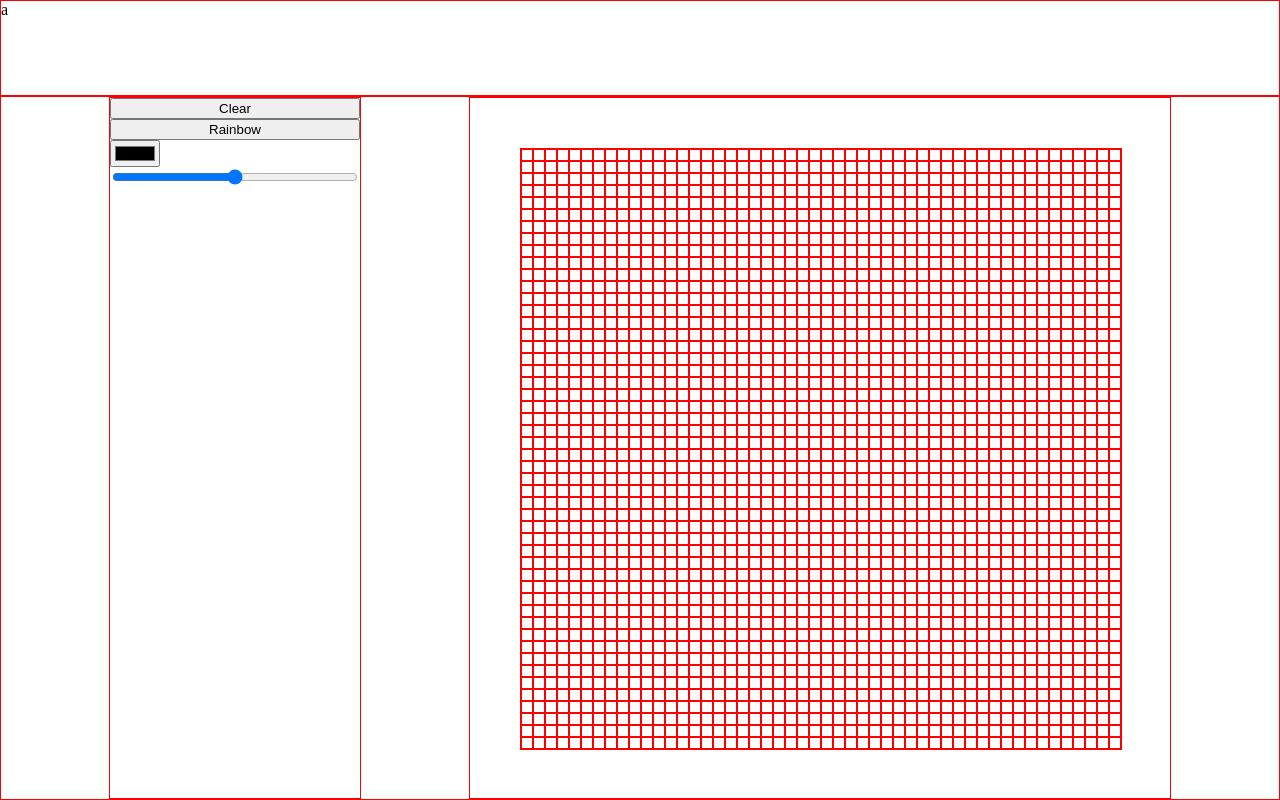
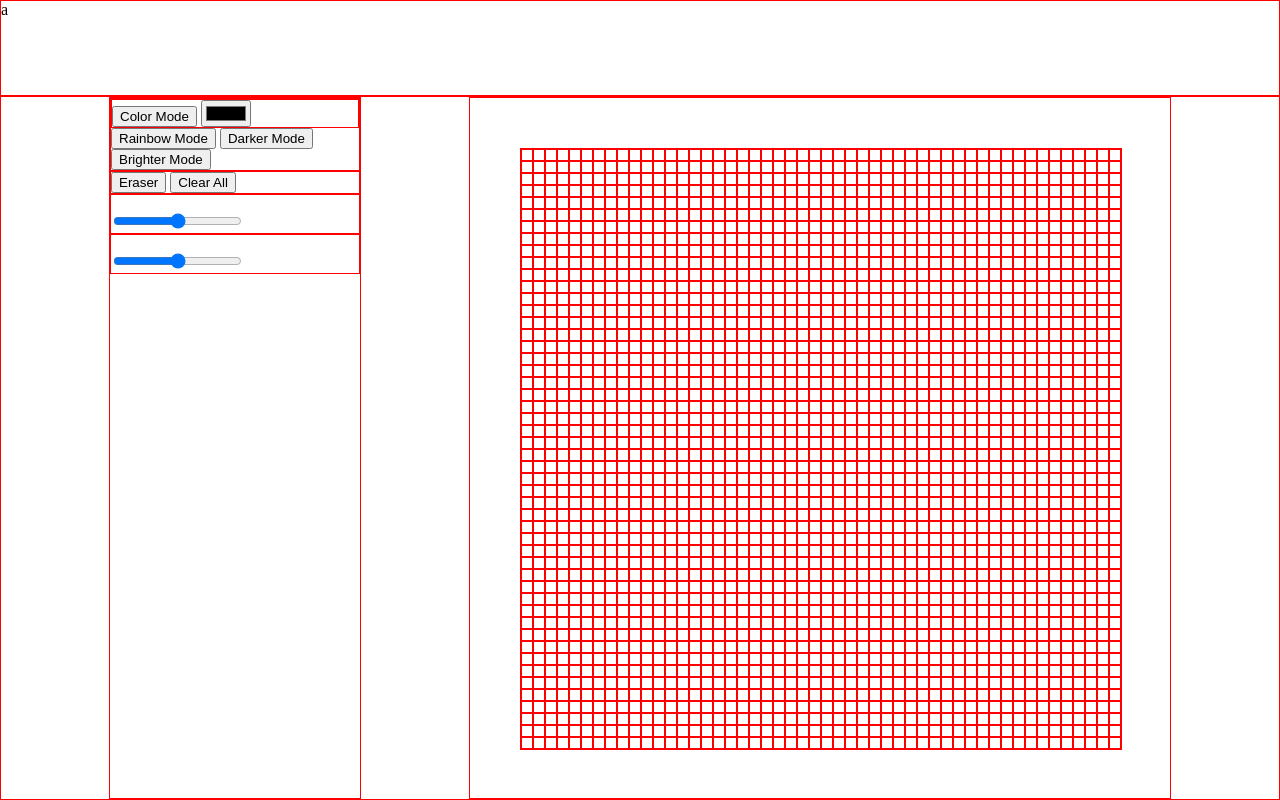
Before and after one commit to idelahera8/Etch-a-Sketch, a plain HTML site: page index.html in a window 1280 px wide. Drawn offline with Linux system fonts and the light colour scheme.

Commit message:
Add all HTML for the buttons section

```diff
--- a/index.html
+++ b/index.html
@@ -12,10 +12,28 @@
         <div class="titleDiv" id="titleDiv">a</div>
         <div class="contentDiv" id="contentDiv">
             <div class="buttonsDiv" id="buttonsDiv">
-                <button class="optionButton" id="clearButton">Clear</button>
-                <button class="optionButton" id="rainbowButton">Rainbow</button>
-                <input type="color">
-                <input type="range">
+                <div class="colorDiv" id="colorDiv">
+                    <div class="colorModeDiv" id="colorModeDiv">
+                        <button class="optionButton" id="colorModeButton">Color Mode</button>
+                        <input type="color" class="colorModeInput" id="colorModeInput">
+                    </div>
+                    <button class="optionButton" id="rainbowButton">Rainbow Mode</button>
+                    <button class="optionButton" id="darkerButton">Darker Mode</button>
+                    <button class="optionButton" id="brighterButton">Brighter Mode</button>
+                </div>
+                <div class="clearDiv" id="clearDiv">
+                    <button class="optionButton" id="eraserButton">Eraser</button>
+                    <button class="optionButton" id="clearButton">Clear All</button>
+                </div>
+                <div class="brushSizeDiv" id="brushSizeDiv">
+                    <p class="brushSizeText" id="brushSizeText"></p>
+                    <input type="range" class="brushSizeInput" id="brushSizeInput">
+                </div>
+                <div class="gridSizeDiv" id="gridSizeDiv">
+                    <p class="gridSizeText" id="gridSizeText"></p>
+                    <input type="range" class="gridSizeInput" id="gridSizeInput">
+<!-- ADD A TOGGLE TO SHOW/REMOVE THE GRID -->
+                </div>
             </div>
             <div class="gridDiv" id="gridDiv">
                 <div class="mainGrid" id="mainGrid"></div>
--- a/script.js
+++ b/script.js
@@ -4,9 +4,13 @@ const mainGrid = document.getElementById("mainGrid")
 // Select the buttons in the DOM
 const clearButton = document.getElementById("clearButton")
 
+// Select the inputs
+const colorInput = document.getElementById("colorInput")
+
 // Start all variables
 let size = 50
 let mouseClicked = false
+let color = "black"
 
 // Start the grid
 mainGrid.style.display = "grid"
@@ -22,7 +26,7 @@ for(let i = 0; i < size*size; i++) {
 
     // When a user clicks on a square, it is painted
     gridSquare.addEventListener("click", function(){
-        this.style.backgroundColor = "black"
+        this.style.backgroundColor = color
     })
 
     // When a user presses the mouse over a square, a boolean refering to the mouse
@@ -40,7 +44,7 @@ for(let i = 0; i < size*size; i++) {
     // When a user enters a new square, if the mouse is clicked, it will be painted
     gridSquare.addEventListener("mouseenter", function(){
         if (mouseClicked) {
-            this.style.backgroundColor = "black"
+            this.style.backgroundColor = color
         }
     })
 
@@ -67,3 +71,9 @@ clearButton.addEventListener("click", function(){
     let allGridSquares = document.querySelectorAll(".gridSquare")
     allGridSquares.forEach(gridS => gridS.style.backgroundColor = "white")
 })
+
+// Set color to color in input
+colorInput.addEventListener("change", function(){
+    color = colorInput.value
+    console.log(color)
+})
```
